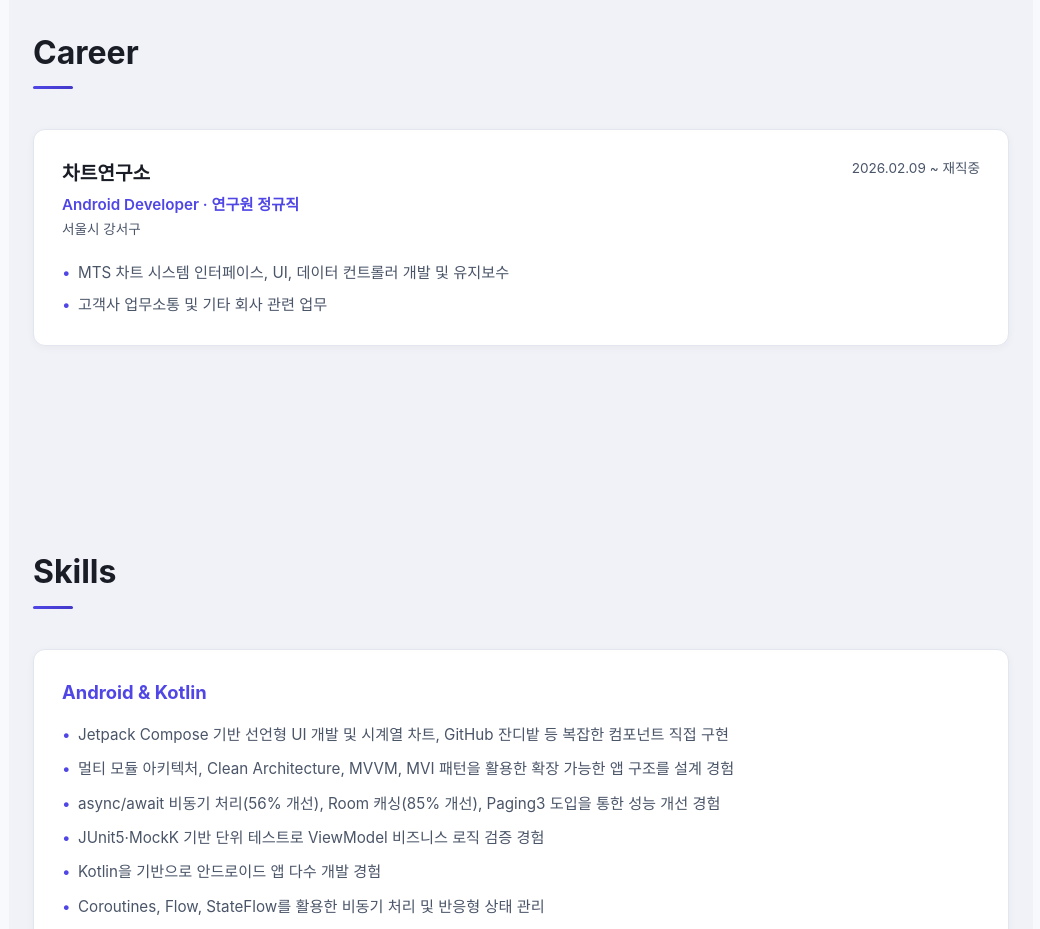
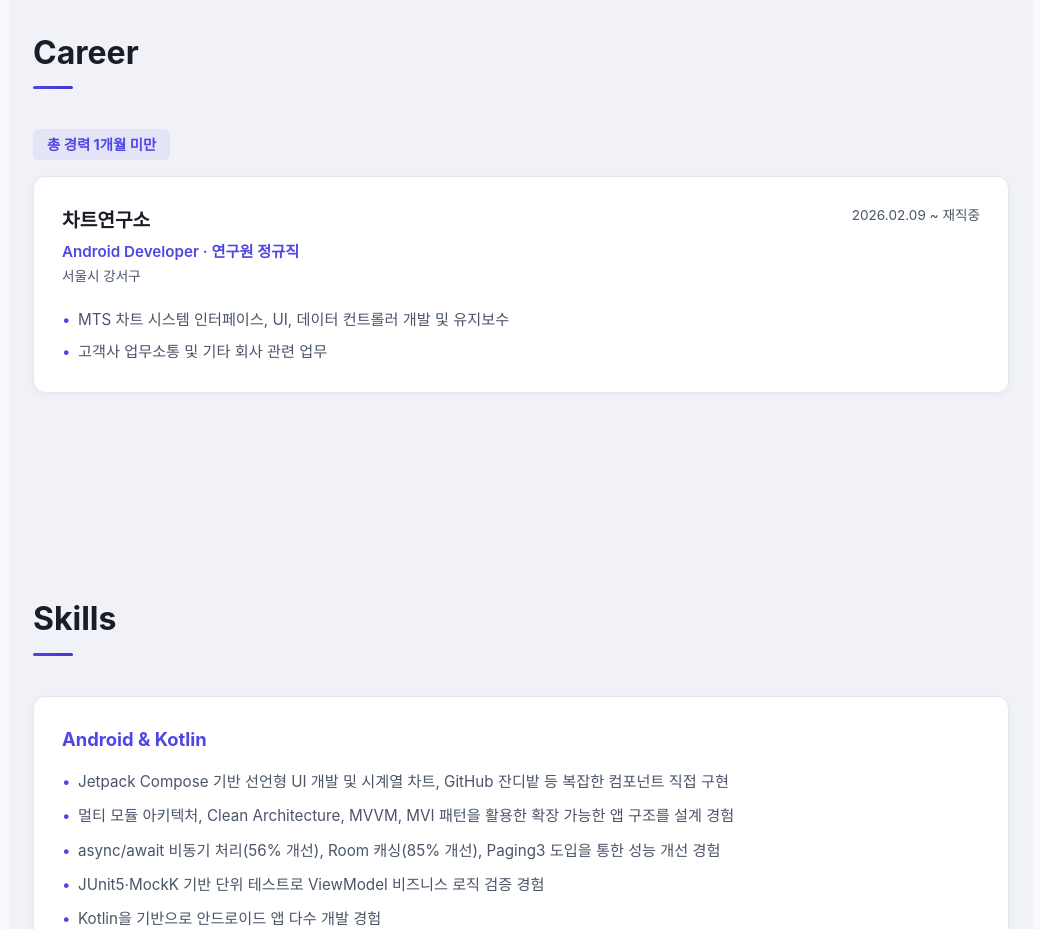
Before and after one commit to ois0886/AboutMe, a React (Vite) app: page / in a window 1280 px wide. Shown: the part 1560-2489 px from the top of the page, without its empty margins (119-1159 px from the left). Built offline with nearby package versions, Linux system fonts and the light colour scheme.

Commit message:
feat: Career 자동 계산

```diff
--- a/src/components/Career.module.css
+++ b/src/components/Career.module.css
@@ -1,3 +1,14 @@
+.totalCareer {
+  font-size: 0.9rem;
+  font-weight: 700;
+  color: var(--color-primary);
+  background-color: var(--color-primary-light);
+  display: inline-block;
+  padding: 4px 14px;
+  border-radius: 6px;
+  margin-bottom: 16px;
+}
+
 .card {
   border: 1px solid var(--color-border);
   border-radius: 12px;
--- a/src/components/Career.tsx
+++ b/src/components/Career.tsx
@@ -1,5 +1,22 @@
 import { useScrollReveal } from '../hooks/useScrollReveal'
 import styles from './Career.module.css'
+
+const CAREER_START = new Date(2026, 1, 9) // 2026.02.09
+
+function getTotalCareer() {
+  const now = new Date()
+  let years = now.getFullYear() - CAREER_START.getFullYear()
+  let months = now.getMonth() - CAREER_START.getMonth()
+  if (now.getDate() < CAREER_START.getDate()) months--
+  if (months < 0) {
+    years--
+    months += 12
+  }
+  if (years > 0 && months > 0) return `${years}년 ${months}개월`
+  if (years > 0) return `${years}년`
+  if (months > 0) return `${months}개월`
+  return '1개월 미만'
+}
 
 function Career() {
   const ref = useScrollReveal<HTMLElement>()
@@ -8,6 +25,7 @@ function Career() {
     <section id="career" className="section reveal" ref={ref} style={{ backgroundColor: 'var(--color-bg-secondary)' }}>
       <div style={{ maxWidth: 'var(--max-width)', margin: '0 auto' }}>
         <h2 className="section__title">Career</h2>
+        <p className={styles.totalCareer}>총 경력 {getTotalCareer()}</p>
         <div className={styles.card}>
           <div className={styles.header}>
             <div>
```
